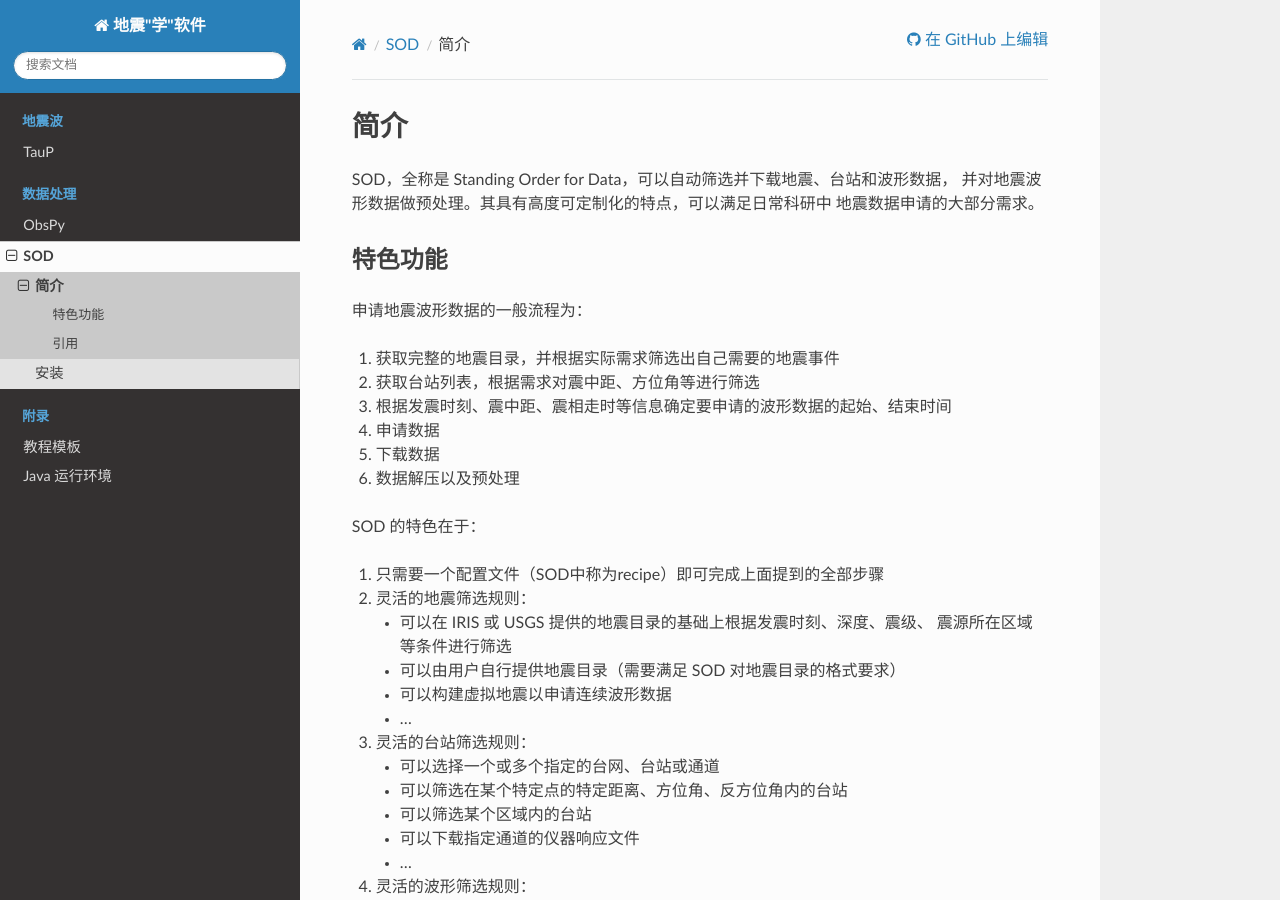
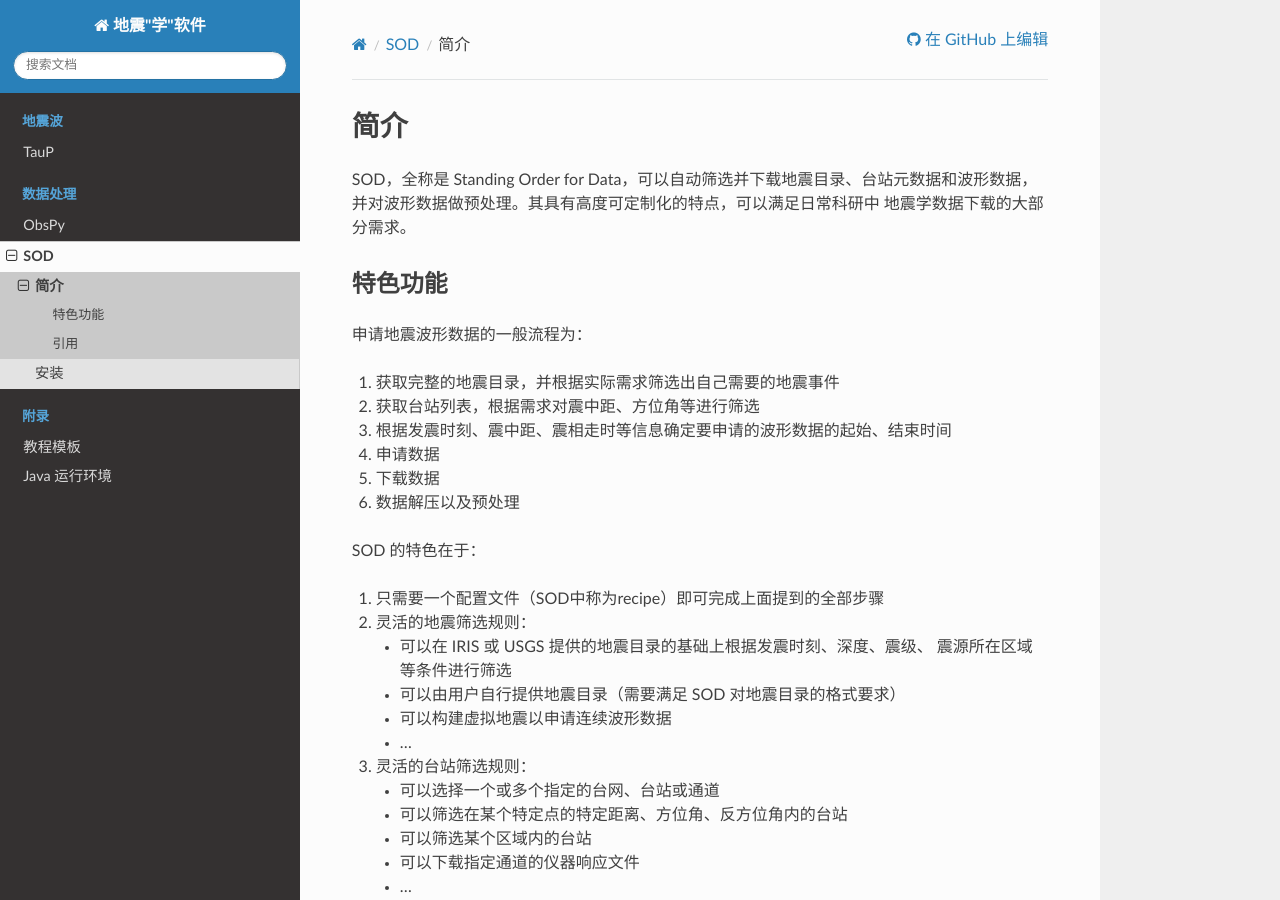
Before and after one commit to seismo-learn/software, a Sphinx documentation site: the page built from source/sod/introduction.rst, in a window 1280 px wide and 900 px high. Built offline with Sphinx 7.4.7 and the Read the Docs theme 2.0.0, drawn with Linux system fonts in a browser that asks for light colours.

Commit message:
Update source/sod/introduction.rst
Co-authored-by: Jiayuan Yao <coreman.seism@gmail.com>

```diff
--- a/source/sod/introduction.rst
+++ b/source/sod/introduction.rst
@@ -1,9 +1,9 @@
 简介
 ====
 
-SOD，全称是 Standing Order for Data，可以自动筛选并下载地震、台站和波形数据，
-并对地震波形数据做预处理。其具有高度可定制化的特点，可以满足日常科研中
-地震数据申请的大部分需求。
+SOD，全称是 Standing Order for Data，可以自动筛选并下载地震目录、台站元数据和波形数据，
+并对波形数据做预处理。其具有高度可定制化的特点，可以满足日常科研中
+地震学数据下载的大部分需求。
 
 特色功能
 --------
```
